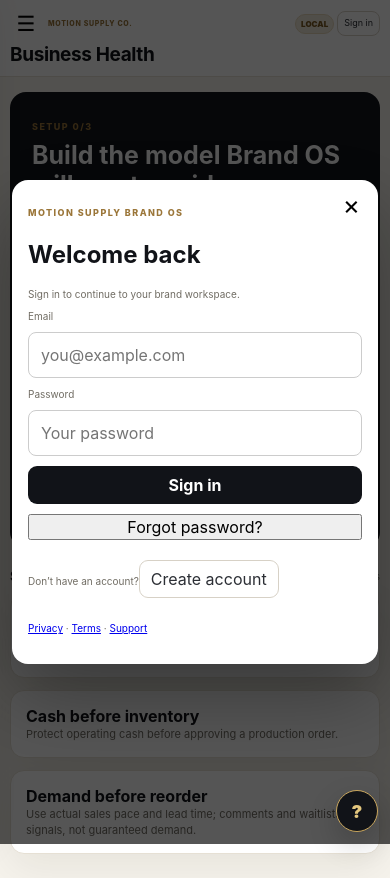
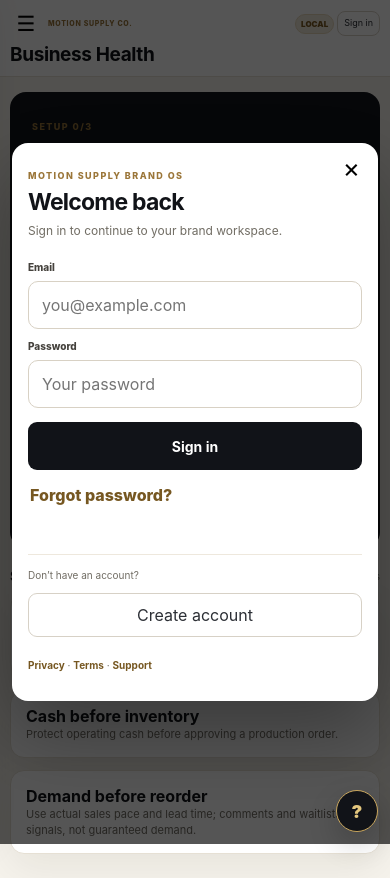
Before and after one commit to motionsupplyco/motion-supply-brand-os, a website with bundled scripts: page public/index.html in a window 390 px wide. Both pictures are taken after a click on the button "Sign in". Built offline with nearby package versions, Linux system fonts and the light colour scheme; files whose address does not match are found by name.

Commit message:
Polish auth screens for mobile and desktop

```diff
--- a/public/styles-hotfix.css
+++ b/public/styles-hotfix.css
@@ -74,6 +74,24 @@ body.helpOpen{overflow:hidden}
 .helpFooter{position:sticky;bottom:-34px;background:linear-gradient(180deg,rgba(248,245,238,0),#f8f5ee 28%);padding:28px 0 2px;display:flex;gap:8px;justify-content:flex-end}
 .floatingHelp{position:fixed;right:18px;bottom:18px;z-index:30;width:42px;height:42px;border-radius:50%;border:1px solid #c9a65d;background:#111318;color:#e4c77e;font-size:18px;font-weight:950;cursor:pointer;box-shadow:0 12px 30px rgba(0,0,0,.2)}
 .floatingHelp:hover{transform:translateY(-1px);background:#20242c}
+
+/* Production auth surface */
+.authscreen{max-width:420px;margin:0 auto}
+.authscreen h2{font-size:28px;line-height:1.1;letter-spacing:-.035em;margin:7px 0 7px}
+.authscreen>p{font-size:12px;line-height:1.5;margin:0 0 18px}
+.authscreen .authform{gap:8px}
+.authscreen .authform label{margin-top:3px;font-weight:800;color:#45423d}
+.authscreen .authform input{width:100%;min-height:48px;padding:12px 13px;border:1px solid #d8d1c4;border-radius:10px;background:#fff;outline:none;font-size:16px}
+.authscreen .authform input:focus{border-color:#b99957;box-shadow:0 0 0 3px #e9dbba55}
+.authscreen .primary{width:100%;min-height:48px;margin-top:6px;font-size:14px}
+.authlink{border:0;background:transparent;color:#765721;padding:7px 2px;text-align:left;font-weight:800;cursor:pointer;width:max-content}
+.authlink:hover{text-decoration:underline}
+.authswitch{display:flex;align-items:center;justify-content:space-between;gap:12px;margin-top:8px;padding-top:14px;border-top:1px solid #eee8dd}
+.authswitch .outline{white-space:nowrap}
+.authscreen .mini[role="status"]{min-height:18px;line-height:1.45}
+.authscreen .mini a{color:#765721;font-weight:750;text-decoration:none}
+.authscreen .mini a:hover{text-decoration:underline}
+
 @media(max-width:820px){
   .shell{grid-template-columns:1fr}
   .side{left:-280px;width:260px}
@@ -99,6 +117,9 @@ body.helpOpen{overflow:hidden}
   table{min-width:560px}
   .modal{padding:12px}
   .modalbox{max-height:calc(100vh - 24px);overflow:auto;padding:20px 16px}
+  .authscreen h2{font-size:25px}
+  .authswitch{align-items:stretch;flex-direction:column}
+  .authswitch .outline{width:100%;min-height:44px}
   .helpPanel{width:100%;max-width:none;padding:21px 16px 28px}
   .helpTop h2{font-size:29px}
   .helpWorkspaceGrid,.helpTools,.helpGlossary{grid-template-columns:1fr}
@@ -115,6 +136,7 @@ body.helpOpen{overflow:hidden}
   .view{padding-left:10px;padding-right:10px}
   .card,.result{padding:15px}
   .metric{padding:14px}
+  .authscreen h2{font-size:23px}
   .helpTop{gap:12px}
   .helpTop p{font-size:12px}
   .helpFooter{justify-content:stretch}
```
